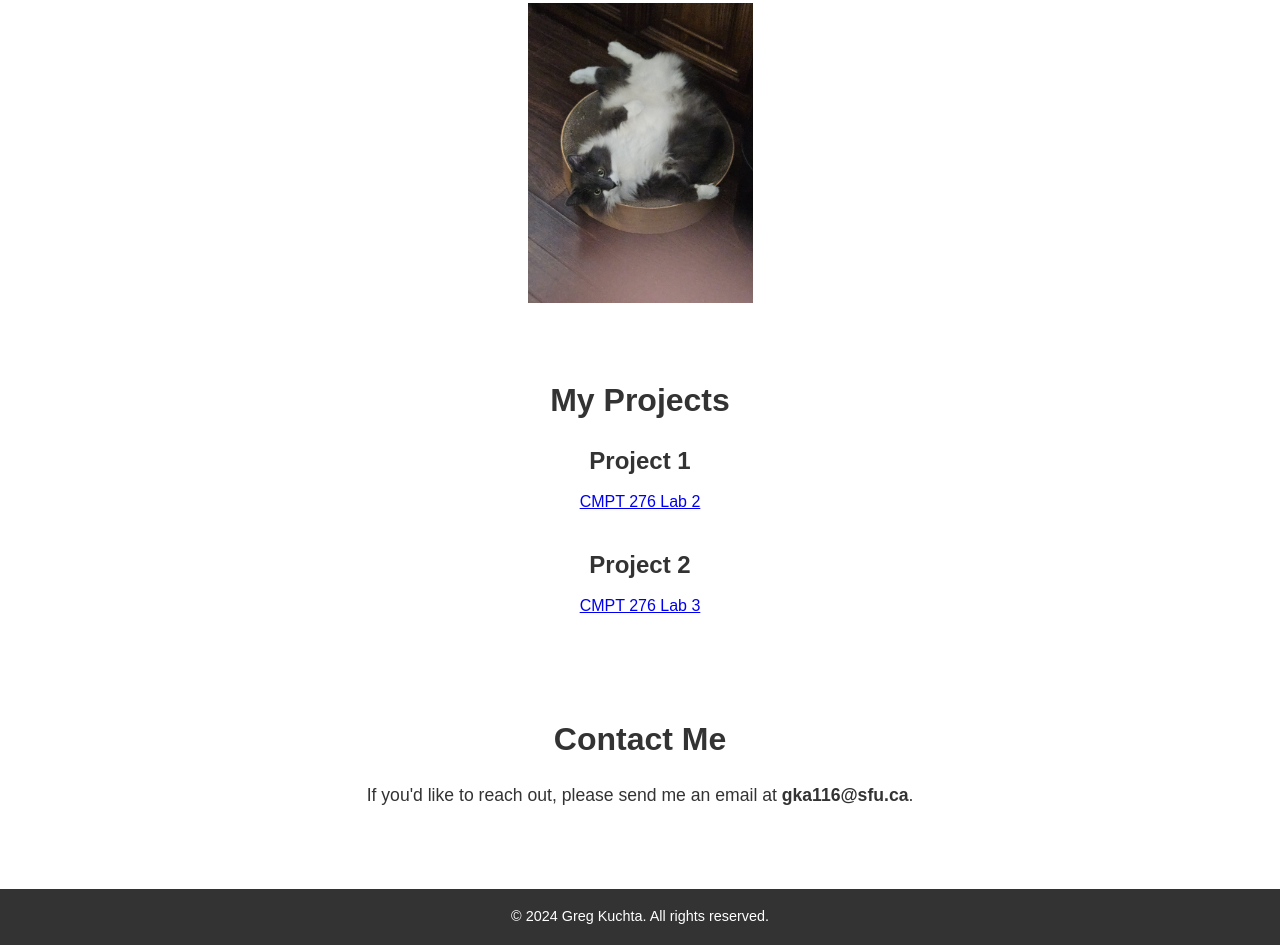
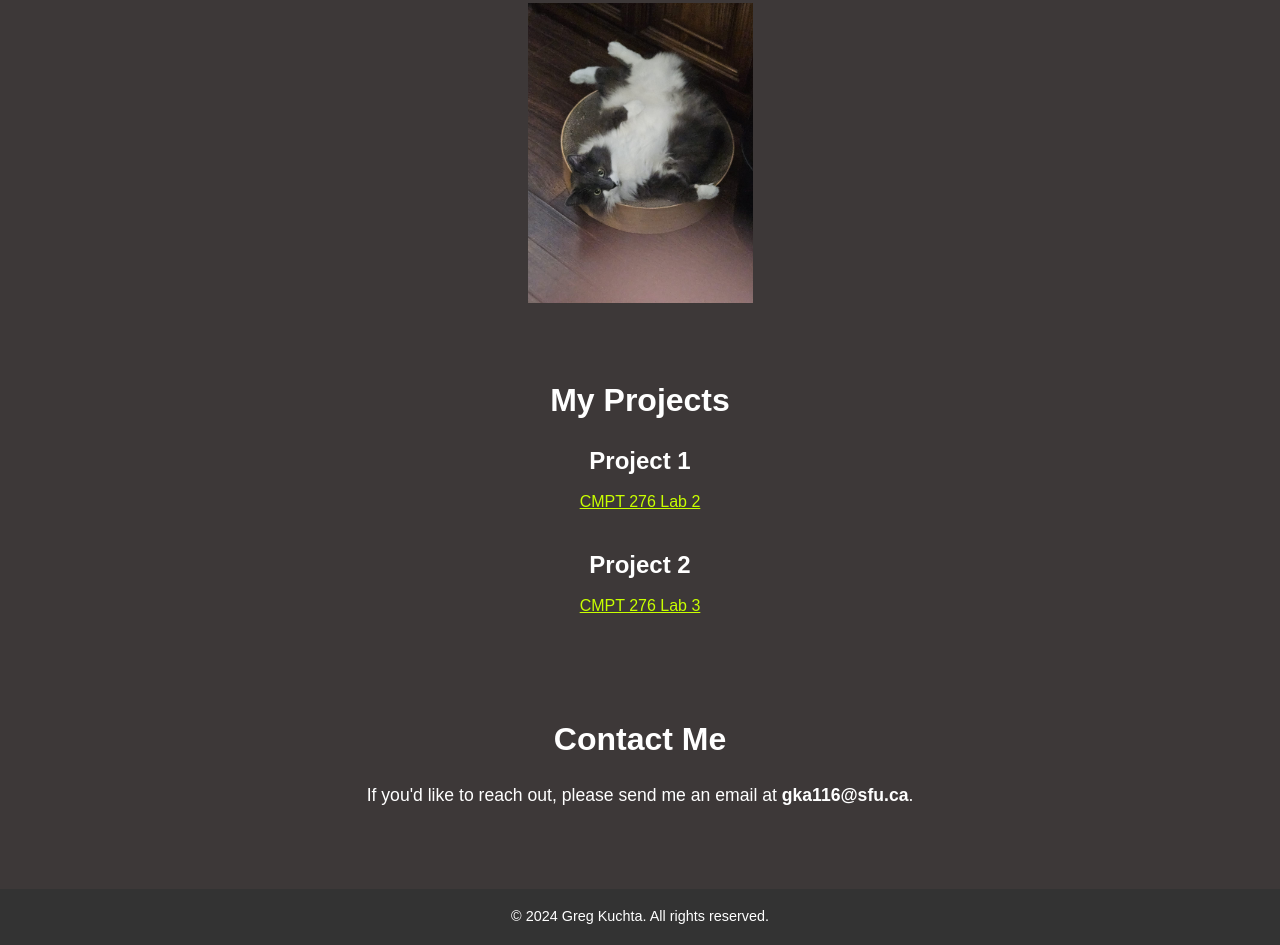
Before and after one commit to gkuch931/gkuch931.github.io, a plain HTML site: page index.html in a window 1280 px wide. Shown: the part 651-1596 px from the top of the page. Drawn offline with Linux system fonts and the light colour scheme.

Commit message:
Fixed color scheme and hyperlink colors

```diff
--- a/style.css
+++ b/style.css
@@ -9,7 +9,8 @@
 /* Basic layout styles */
 body {
     line-height: 1.6;
-    color: #333;
+    color: #ffffff;
+    background-color: #070000c7;
 }
 
 img {
@@ -75,11 +76,23 @@ header nav ul li a:hover {
 /* Project styling */
 .project {
     margin-bottom: 2rem;
+
 }
-
+.project a {
+    color: #c8ff00;
+}
+.project a:visited {
+    color: #00c3ff;
+}
+.project a:active {
+    color: #ffffff;
+}
+.project a:hover {
+    color: #00ff00;
+}
 .project h3 {
     font-size: 1.5rem;
-    color: #333;
+    color: #ffffff;
     margin-bottom: 0.5rem;
 }
 
@@ -90,7 +103,7 @@ header nav ul li a:hover {
 
 /* Contact section link style */
 #contact a {
-    color: #333;
+    color: #ffffff;
     text-decoration: none;
     font-weight: bold;
 }
```
